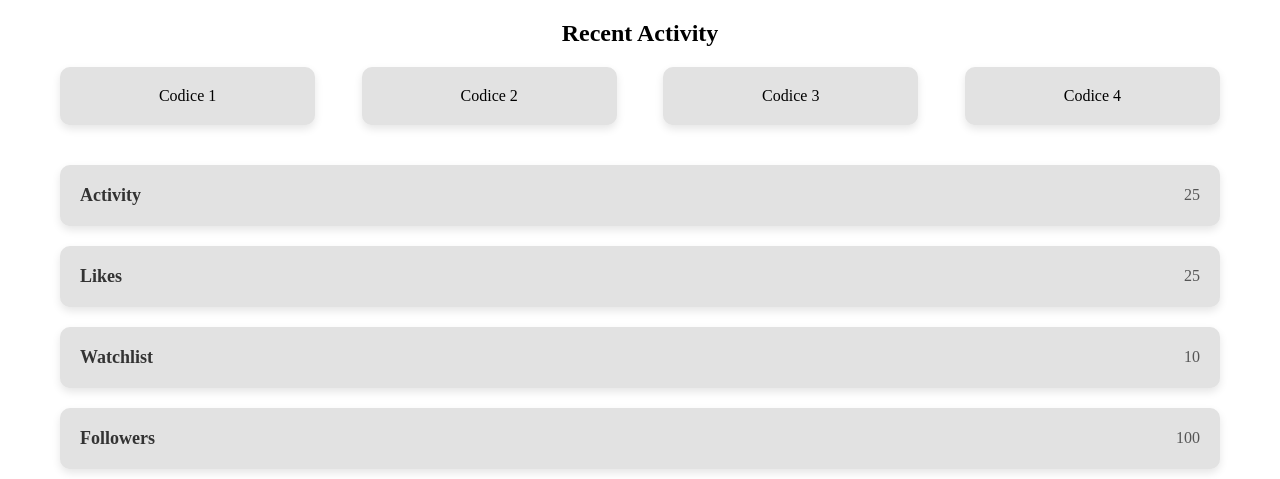
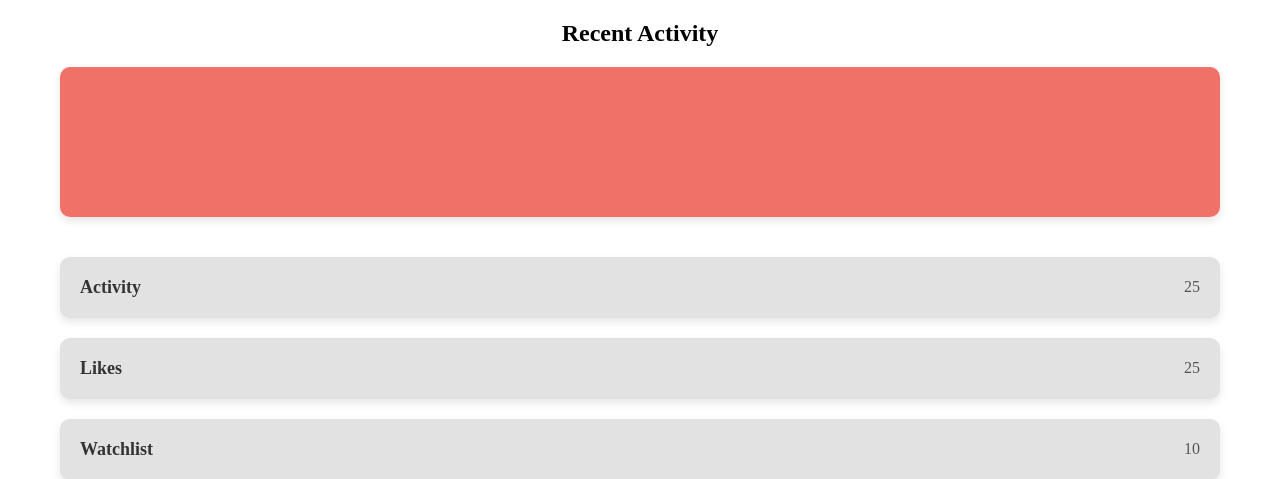
Before and after one commit to reSalmone/CSSnips, a PHP site: page /account.html in a window 1280 px wide. Shown: the part 408-887 px from the top of the page. Run offline with PHP 8.4, Linux system fonts and the light colour scheme.

Commit message:
ciaociao

```diff
--- a/account.html
+++ b/account.html
@@ -54,10 +54,6 @@
     <section class="recent-activity">
       <h2>Recent Activity</h2>
       <div class="activity-container">
-        <div class="activity-box">Codice 1</div>
-        <div class="activity-box">Codice 2</div>
-        <div class="activity-box">Codice 3</div>
-        <div class="activity-box">Codice 4</div>
       </div>
     </section>
 
--- a/account_style.css
+++ b/account_style.css
@@ -49,7 +49,13 @@
     display: flex;
     justify-content: space-between;
     margin-top: 20px;
+    background-color: var(--color5);
+    padding: 40px;
+    min-height: 150px;
+    border-radius: 10px;
+    box-shadow: 0 4px 8px rgba(0, 0, 0, 0.1);
   }
+
 
   .activity-box {
     width: 22%;
```
